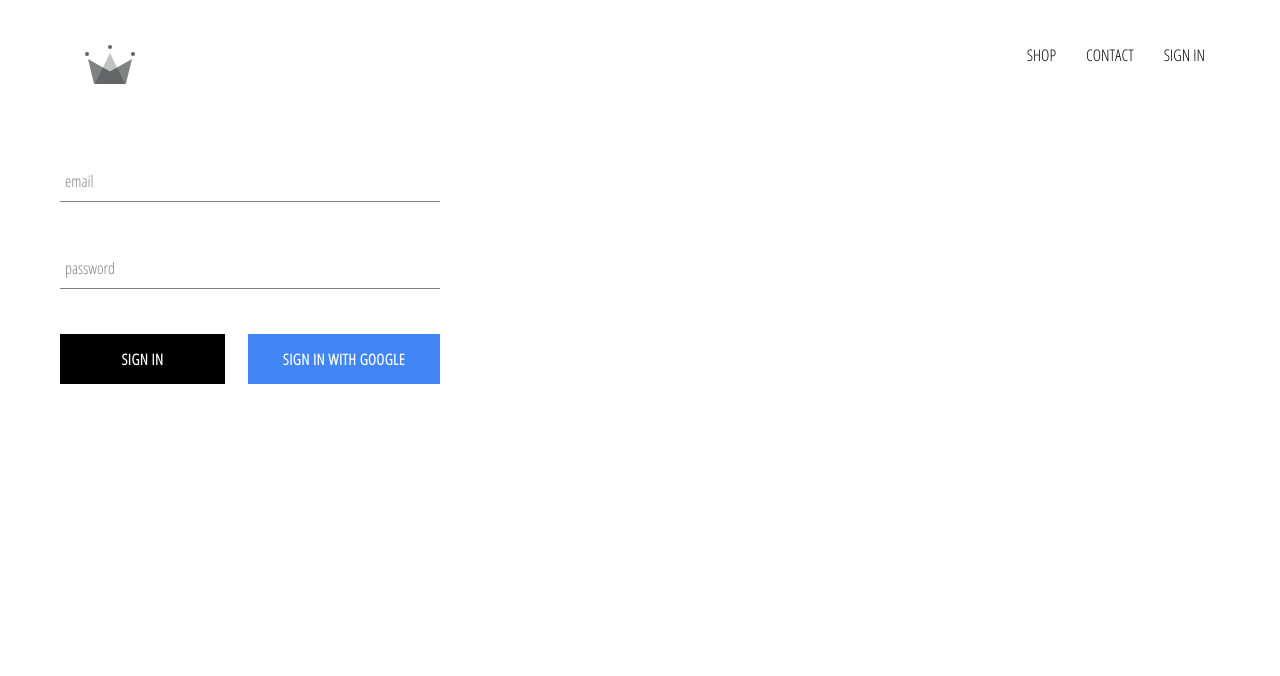
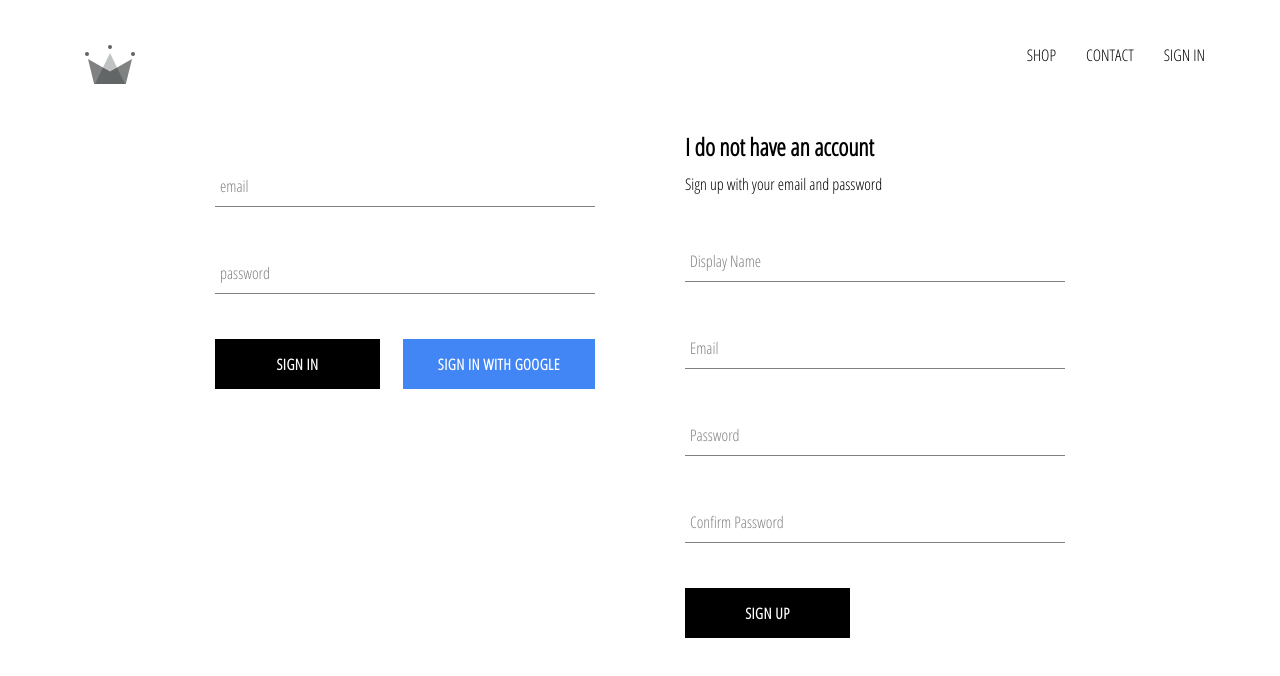
Before and after one commit to SYOM29/crwn-clothing, a React (Create React App) app: page /signin in a window 1280 px wide. Shown: the top 676 px of the page. Built offline with nearby package versions, Linux system fonts and the light colour scheme; no server answers.

Commit message:
Implemented firestore.utils, included ability to store authenticated users into firestore

```diff
--- a/src/App.js
+++ b/src/App.js
@@ -7,7 +7,8 @@
 import Header from "./components/header/header.component";
 import SignInAndSignUp from "./pages/sign-in-and-sign-up/sign-in-and-sign-up.component";
 
-import { auth } from "./firebase/firebase.utils";
+import { auth, createUserProfileDocument } from "./firebase/firebase.utils";
+import { onSnapshot } from "firebase/firestore";
 
 class App extends React.Component {
   constructor(props) {
@@ -21,8 +22,20 @@
   unsubscribeFromAuth = null;
 
   componentDidMount() {
-    this.unsubscribeFromAuth = auth.onAuthStateChanged((user) => {
-      this.setState({ currentUser: user });
+    this.unsubscribeFromAuth = auth.onAuthStateChanged(async (userAuth) => {
+      if (userAuth) {
+        const userRef = await createUserProfileDocument(userAuth);
+
+        onSnapshot(userRef, (snapShot) => {
+          this.setState({
+            currentUser: { id: snapShot.id, ...snapShot.data() },
+          });
+        });
+      } else {
+        this.setState({
+          currentUser: userAuth,
+        });
+      }
     });
   }
 
--- /dev/null
+++ b/src/components/sign-up/sign-up.component.jsx
@@ -0,0 +1,109 @@
+import React from "react";
+
+import "./sign-up.styles.scss";
+
+import FormInput from "../form-input/form-input.component";
+import CustomButton from "../custom-button/custom-button.component";
+
+import { auth, createUserProfileDocument } from "../../firebase/firebase.utils";
+import { createUserWithEmailAndPassword } from "firebase/auth";
+
+class SignUp extends React.Component {
+  constructor(props) {
+    super(props);
+
+    this.state = {
+      displayName: "",
+      email: "",
+      password: "",
+      confirmPassword: "",
+    };
+  }
+
+  handleSubmit = async (e) => {
+    e.preventDefault();
+
+    const { displayName, email, password, confirmPassword } = this.state;
+
+    if (password !== confirmPassword) {
+      alert("Passwords do not match");
+      return;
+    }
+
+    try {
+      const { user } = await createUserWithEmailAndPassword(
+        auth,
+        email,
+        password
+      );
+      await createUserProfileDocument(user, { displayName });
+
+      // crear the form
+      this.setState({
+        displayName: "",
+        email: "",
+        password: "",
+        confirmPassword: "",
+      });
+    } catch (err) {
+      console.log(err);
+    }
+  };
+
+  handleChange = (e) => {
+    const { name, value } = e.target;
+
+    this.setState({ [name]: value });
+  };
+
+  render() {
+    const { displayName, email, password, confirmPassword } = this.state;
+    return (
+      <div className="sign-up">
+        <h2 className="title">I do not have an account</h2>
+        <span>Sign up with your email and password</span>
+        <form className="sign-up-form" onSubmit={this.handleSubmit}>
+          <FormInput
+            type="text"
+            name="displayName"
+            value={displayName}
+            onChange={this.handleChange}
+            label="Display Name"
+            required
+          />
+
+          <FormInput
+            type="email"
+            name="email"
+            value={email}
+            onChange={this.handleChange}
+            label="Email"
+            required
+          />
+
+          <FormInput
+            type="password"
+            name="password"
+            value={password}
+            onChange={this.handleChange}
+            label="Password"
+            required
+          />
+
+          <FormInput
+            type="password"
+            name="confirmPassword"
+            value={confirmPassword}
+            onChange={this.handleChange}
+            label="Confirm Password"
+            required
+          />
+
+          <CustomButton type="submit">SIGN UP</CustomButton>
+        </form>
+      </div>
+    );
+  }
+}
+
+export default SignUp;
--- /dev/null
+++ b/src/components/sign-up/sign-up.styles.scss
@@ -0,0 +1,9 @@
+.sign-up {
+  display: flex;
+  flex-direction: column;
+  width: 380px;
+
+  .title {
+    margin: 10px 0;
+  }
+}
--- a/src/firebase/firebase.utils.js
+++ b/src/firebase/firebase.utils.js
@@ -1,7 +1,6 @@
 import { initializeApp } from "firebase/app";
 import { getAuth, GoogleAuthProvider, signInWithPopup } from "firebase/auth";
-
-import "firebase/firestore";
+import { doc, getFirestore, getDoc, setDoc } from "firebase/firestore";
 
 const config = {
   apiKey: "AIzaSyCS1hjs2aBfo0GWqA0Kz9XuXaz1ydGXXlY",
@@ -13,7 +12,34 @@
   measurementId: "G-EHDDCHMEEY",
 };
 
-initializeApp(config);
+const app = initializeApp(config);
+
+const db = getFirestore(app);
+
+export const createUserProfileDocument = async (userAuth, additionalData) => {
+  if (!userAuth) return;
+
+  const userRef = doc(db, `users/${userAuth.uid}`);
+  const snapShot = await getDoc(userRef);
+
+  if (!snapShot._document) {
+    const { displayName, email } = userAuth;
+    const createdAt = new Date();
+
+    try {
+      await setDoc(doc(db, `users/${userAuth.uid}`), {
+        displayName,
+        email,
+        createdAt,
+        ...additionalData,
+      });
+    } catch (e) {
+      console.log("error creating user", e.message);
+    }
+  }
+
+  return userRef;
+};
 
 export const auth = getAuth();
 const provider = new GoogleAuthProvider();
--- a/src/pages/sign-in-and-sign-up/sign-in-and-sign-up.component.jsx
+++ b/src/pages/sign-in-and-sign-up/sign-in-and-sign-up.component.jsx
@@ -3,10 +3,12 @@
 import "./sign-in-and-sign-up.styles.scss";
 
 import SignIn from "../../components/sign-in/sign-in.component";
+import SignUp from "../../components/sign-up/sign-up.component";
 
 const SignInAndSignUp = () => (
   <div className="sign-in-and-sign-up">
     <SignIn />
+    <SignUp />
   </div>
 );
 
--- a/src/pages/sign-in-and-sign-up/sign-in-and-sign-up.styles.scss
+++ b/src/pages/sign-in-and-sign-up/sign-in-and-sign-up.styles.scss
@@ -0,0 +1,6 @@
+.sign-in-and-sign-up {
+  width: 850px;
+  display: flex;
+  justify-content: space-between;
+  margin: 30px auto;
+}
```
